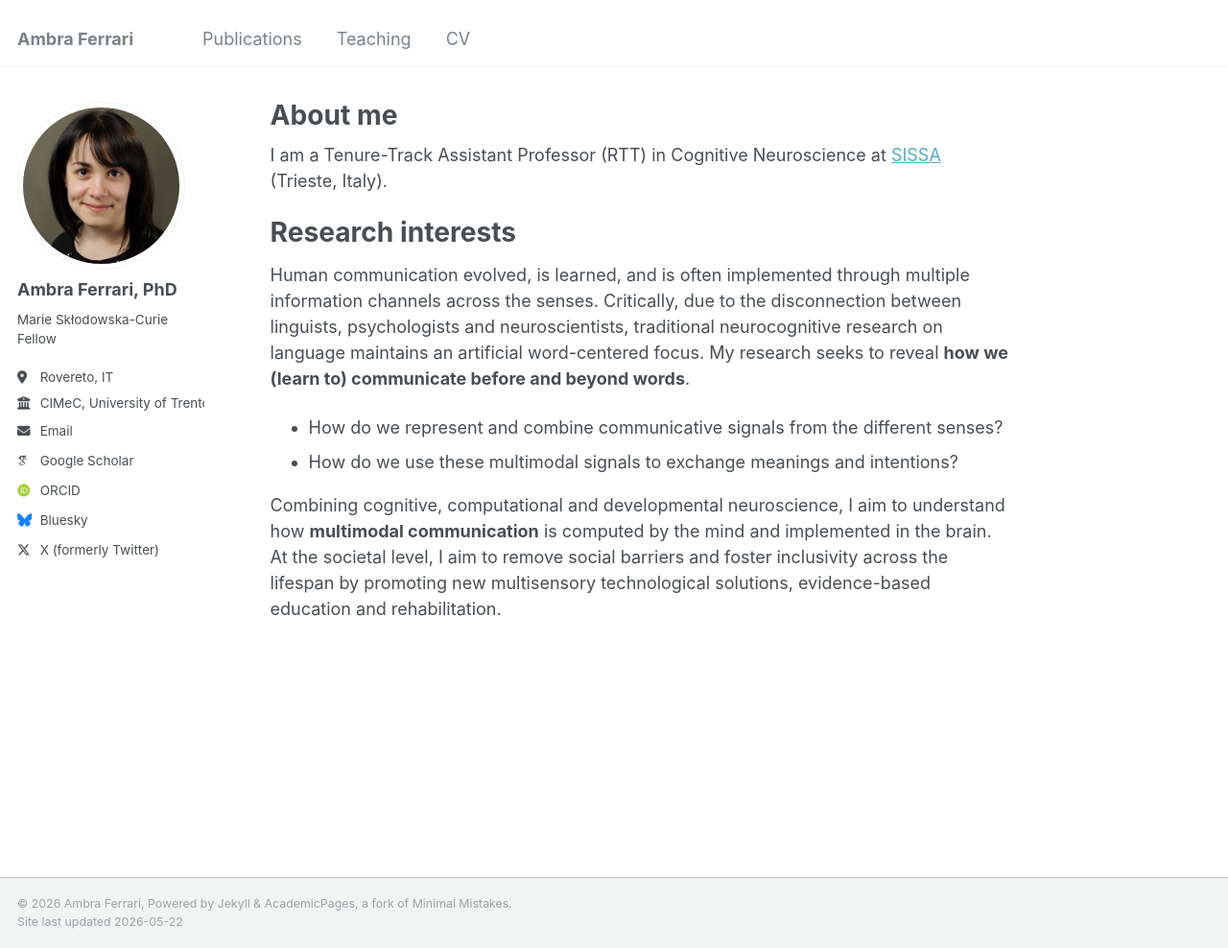
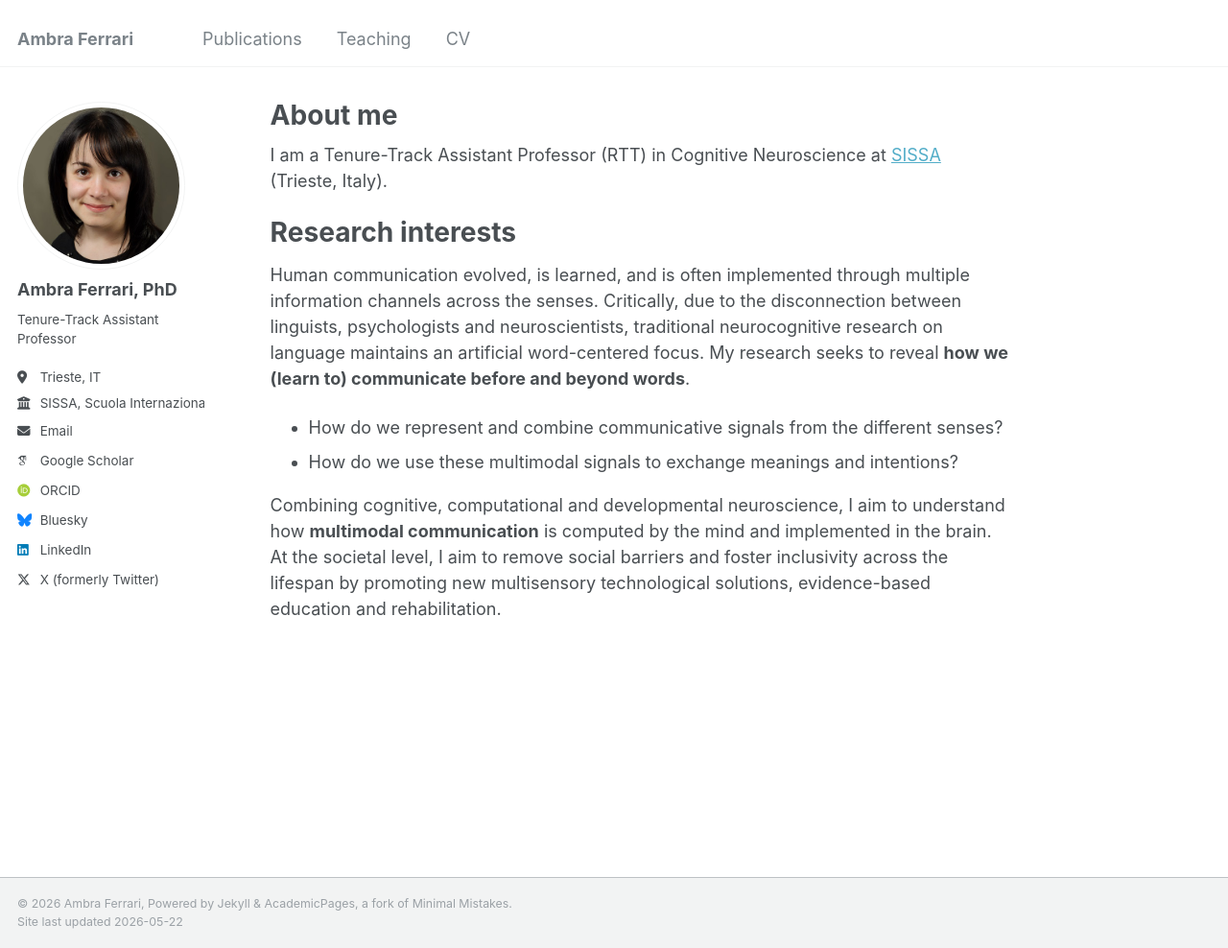
Before and after one commit to ambrafer/ambrafer.github.io, a Jekyll site: the page built from _pages/about.md, in a window 1280 px wide and 988 px high. Shown: the whole window at 96% size. Built offline with Jekyll 4.4.1, drawn with Linux system fonts in a browser that asks for light colours; some web fonts are replaced.

Commit message:
Update _config.yml

```diff
--- a/_config.yml
+++ b/_config.yml
@@ -24,11 +24,11 @@ author:
   avatar           : "AmbraFerrari.jpg"
   name             : "Ambra Ferrari, PhD"
   pronouns         : # example: "she/her"
-  bio              : "Marie Skłodowska-Curie Fellow"
-  location         : "Rovereto, IT"
-  employer         : "CIMeC, University of Trento"
+  bio              : "Tenure-Track Assistant Professor"
+  location         : "Trieste, IT"
+  employer         : "SISSA, Scuola Internazionale Superiore di Studi Avanzati"
   uri              : # URL
-  email            : "ambra.ferrari@unitn.it"
+  email            : "aferrari@sissa.it"
 
   # Academic websites
   arxiv            : # URL - Update with the correct link to your profile
@@ -58,7 +58,7 @@ author:
   keybase          : # Username
   instagram        : # Username
   lastfm           : # Username
-  linkedin         : # Username
+  linkedin         : "ambraferrari"
   mastodon         : # URL
   medium           : # URL
   pinterest        : # Username
```
